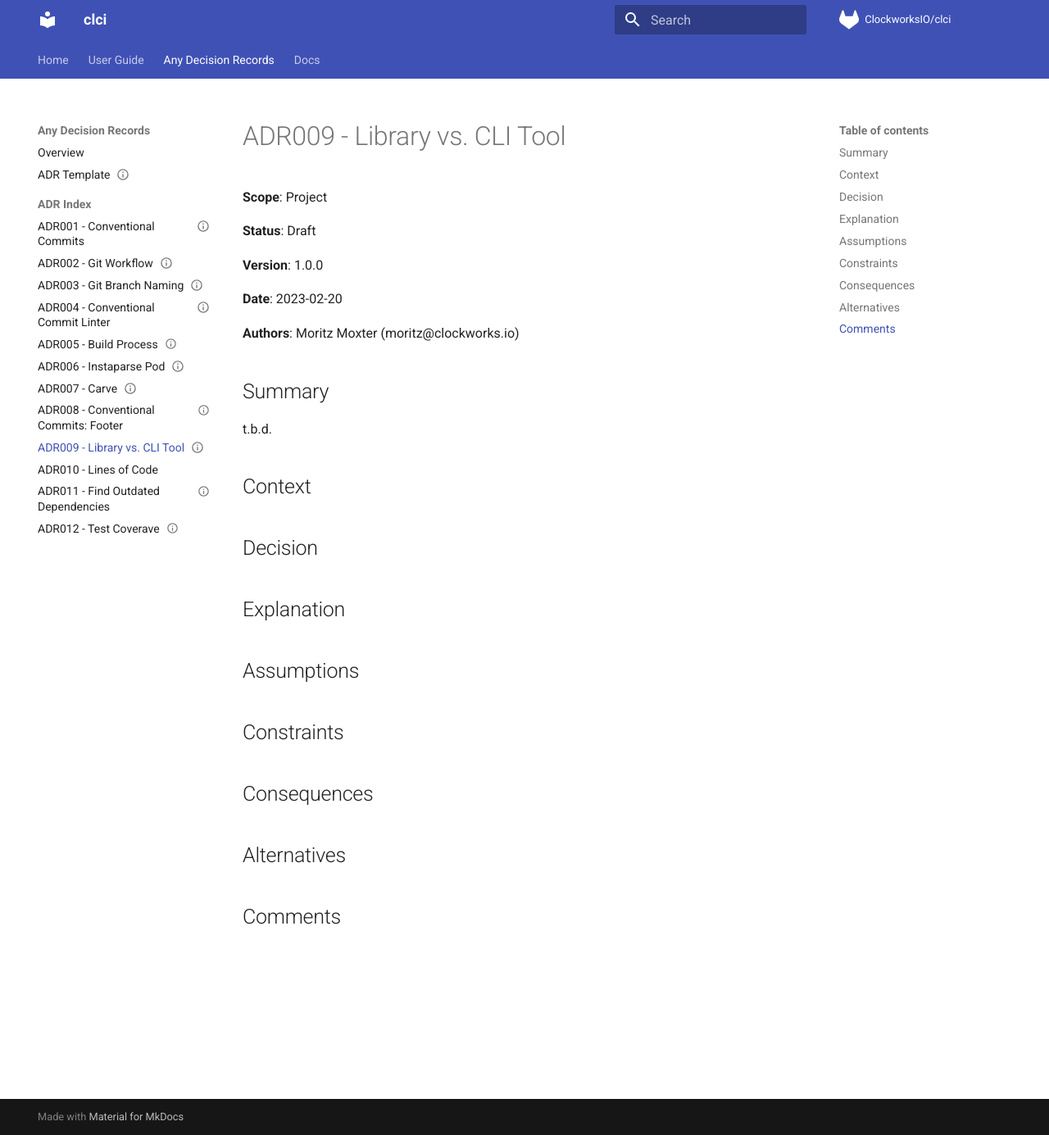
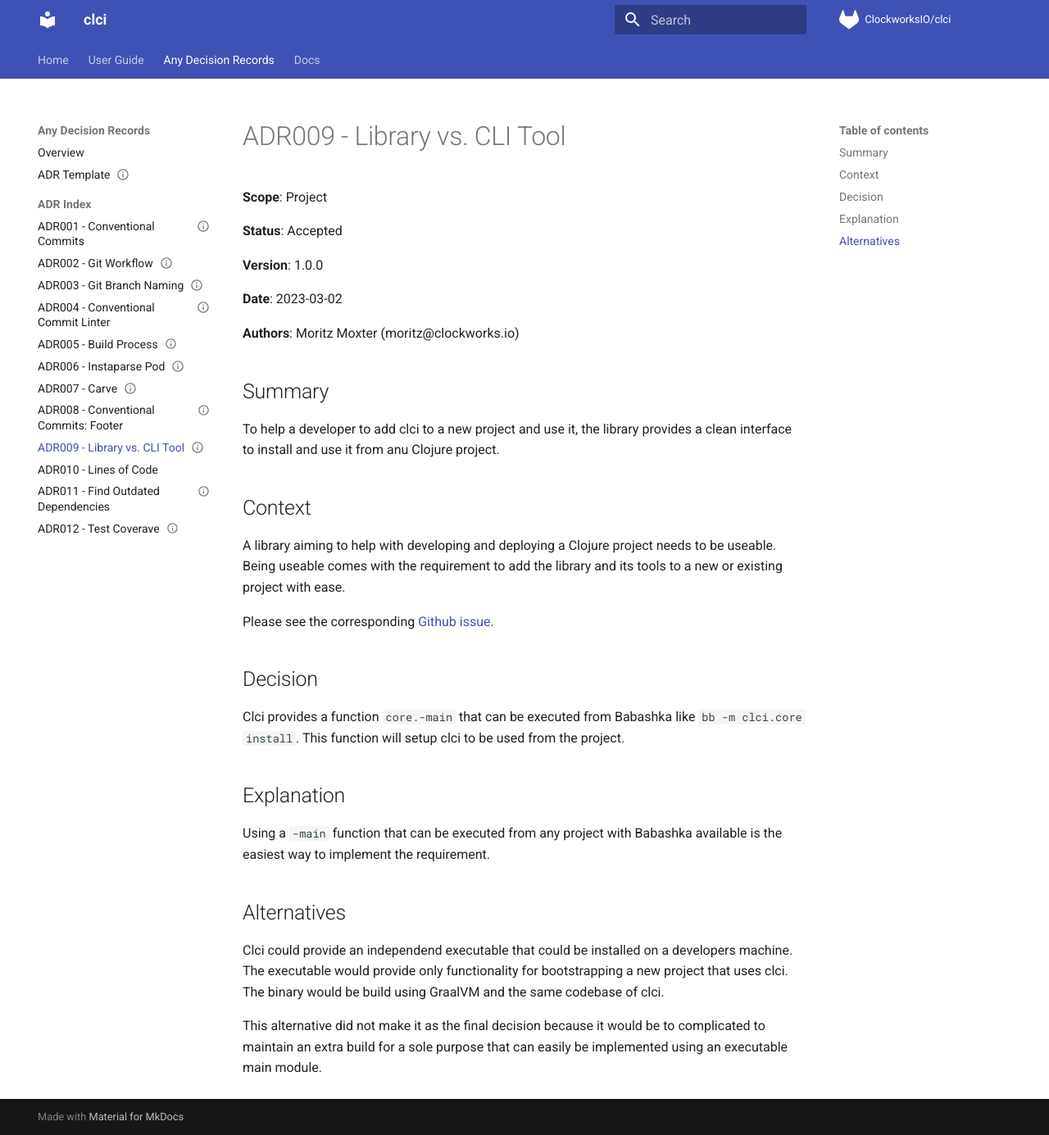
Before and after one commit to ClockworksIO/clci, an MkDocs documentation site: the page built from docs/adr/adr009-library_vs_cli_tool.md, in a window 1280 px wide and 1385 px high. Shown: the whole window at 82% size. Built offline with MkDocs 1.6.1 and Material for MkDocs 9.7.7, drawn with Linux system fonts in a browser that asks for light colours; comment, search, counter and statistics services are not loaded.

Commit message:
feat: setup clci for a project #26
This commit adds the functionality to install clci in any other
clojure/babashka project and setup some basics for clci to work
properly.

```diff
--- a/docs/adr/adr009-library_vs_cli_tool.md
+++ b/docs/adr/adr009-library_vs_cli_tool.md
@@ -1,9 +1,9 @@
 ---
 scope: project
 version: 1.0.0
-date: 2023-02-20
+date: 2023-03-02
 authors: Moritz Moxter (moritz@clockworks.io)
-status: draft
+status: accepted
 namespace: io.clockworks
 document-type: adr@2.0.0
 ---
@@ -11,22 +11,34 @@ document-type: adr@2.0.0
 
 **Scope**: Project
 
-**Status**: Draft
+**Status**: Accepted
 
 **Version**: 1.0.0
 
-**Date**: 2023-02-20
+**Date**: 2023-03-02
 
 **Authors**: Moritz Moxter (moritz@clockworks.io)
 
 ## Summary
-t.b.d.
+
+To help a developer to add clci to a new project and use it, the library provides a clean interface to install and use it from anu Clojure project.
 
 ## Context
+
+A library aiming to help with developing and deploying a Clojure project needs to be useable. Being useable comes with the requirement to add the library and its tools to a new or existing project with ease.
+
+Please see the corresponding [Github issue](https://github.com/ClockworksIO/clci/issues/26).
+
 ## Decision
+
+Clci provides a function `core.-main` that can be executed from Babashka like `bb -m clci.core install`. This function will setup clci to be used from the project.
+
 ## Explanation
-## Assumptions
-## Constraints
-## Consequences
+
+Using a `-main` function that can be executed from any project with Babashka available is the easiest way to implement the requirement.
+
 ## Alternatives
-## Comments
+
+Clci could provide an independend executable that could be installed on a developers machine. The executable would provide only functionality for bootstrapping a new project that uses clci. The binary would be build using GraalVM and the same codebase of clci.
+
+This alternative did not make it as the final decision because it would be to complicated to maintain an extra build for a sole purpose that can easily be implemented using an executable main module.
```
Also changed, not shown: docs/userguide/index.md (+29 -0 lines), 11 other files.
